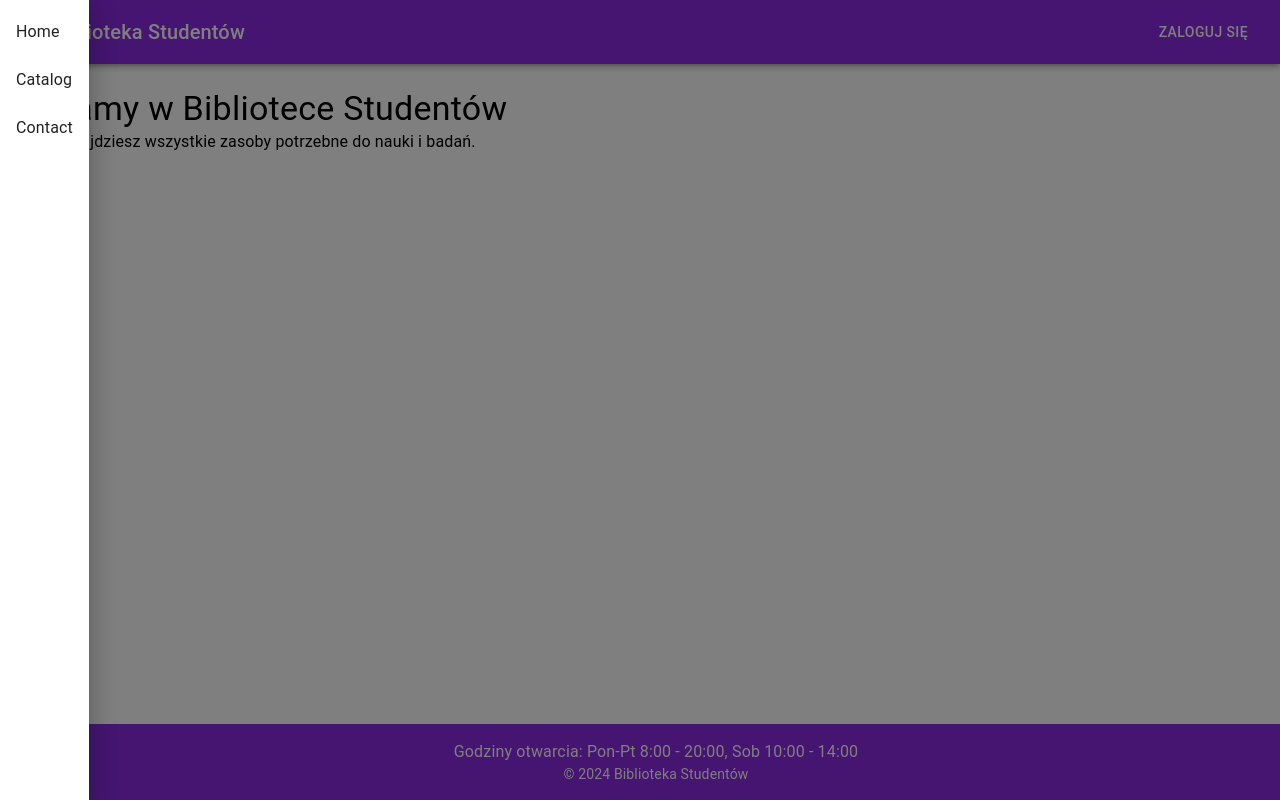
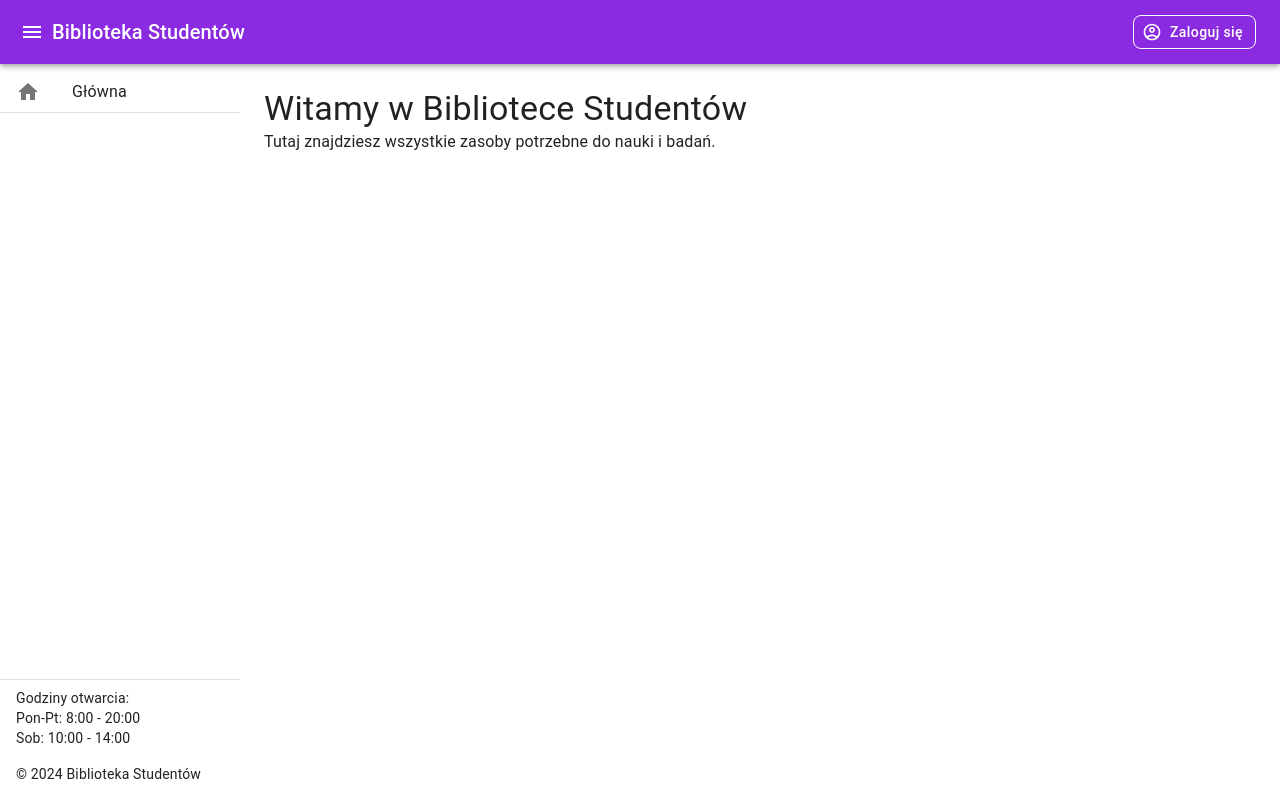
Before and after one commit to flexx01/library-front, a React (Create React App) app: page / in a window 1280 px wide. Both pictures are taken after a click on the button "menu". Built offline with nearby package versions, Linux system fonts and the light colour scheme.

Commit message:
Added visual improvements for header, sidemenu and Home section

```diff
--- a/src/App.css
+++ b/src/App.css
@@ -20,3 +20,11 @@ footer {
   margin-top: auto;
   width: 100%;
 }
+
+.MuiDrawer-paper {
+  background-color: white; /* Change this to your desired background color */
+}
+
+.MuiBackdrop-root {
+  background-color: transparent !important; /* Ensures no dark overlay */
+}
--- a/src/App.js
+++ b/src/App.js
@@ -1,17 +1,43 @@
-import React from "react";
+import React, { useState } from "react";
 import { BrowserRouter as Router, Route, Routes } from "react-router-dom";
+import { Box, CssBaseline } from "@mui/material";
 import Header from "./components/Header";
-import Footer from "./components/Footer";
+import NavigationMenu from "./components/NavigationMenu";
 import Home from "./screens/Home";
 
+const drawerWidth = 240;
+const miniDrawerWidth = 60;
+
 const App = () => {
+  const [drawerOpen, setDrawerOpen] = useState(false);
+
+  const toggleDrawer = () => {
+    setDrawerOpen(!drawerOpen);
+  };
+
   return (
     <Router>
-      <Header />
-      <Routes>
-        <Route path="/" element={<Home />} />
-      </Routes>
-      <Footer />
+      <CssBaseline />
+      <Header toggleDrawer={toggleDrawer} />
+      <Box sx={{ display: "flex", mt: 8 }}>
+        <NavigationMenu open={drawerOpen} toggleDrawer={toggleDrawer} />
+        <Box
+          component="main"
+          sx={{
+            flexGrow: 1,
+            ml: drawerOpen ? `${drawerWidth}px` : `${miniDrawerWidth}px`, // Adjust the margin based on drawer state
+            transition: (theme) =>
+              theme.transitions.create("margin", {
+                easing: theme.transitions.easing.sharp,
+                duration: theme.transitions.duration.leavingScreen,
+              }),
+          }}
+        >
+          <Routes>
+            <Route path="/" element={<Home />} />
+          </Routes>
+        </Box>
+      </Box>
     </Router>
   );
 };
--- a/src/components/Header.js
+++ b/src/components/Header.js
@@ -1,56 +1,44 @@
-import React, { useState } from "react";
-import {
-  AppBar,
-  Toolbar,
-  Typography,
-  Button,
-  IconButton,
-  Drawer,
-  List,
-  ListItem,
-  ListItemText,
-} from "@mui/material";
+import React from "react";
+import { AppBar, Toolbar, Typography, Button, IconButton } from "@mui/material";
 import MenuIcon from "@mui/icons-material/Menu";
+import AccountCircleOutlinedIcon from "@mui/icons-material/AccountCircleOutlined";
 
-const Header = () => {
-  const [drawerOpen, setDrawerOpen] = useState(false);
-
-  const toggleDrawer = (open) => () => {
-    setDrawerOpen(open);
-  };
-
+const Header = ({ toggleDrawer }) => {
   return (
-    <div>
-      <AppBar position="static" sx={{ backgroundColor: "#8A2BE2" }}>
+    <AppBar
+      position="fixed"
+      sx={{
+        backgroundColor: "#8A2BE2",
+        zIndex: (theme) => theme.zIndex.drawer + 1,
+      }}
+    >
       <Toolbar>
         <IconButton
           edge="start"
           color="inherit"
           aria-label="menu"
-            onClick={toggleDrawer(true)}
+          onClick={toggleDrawer}
         >
           <MenuIcon />
         </IconButton>
         <Typography variant="h6" sx={{ flexGrow: 1 }}>
           Biblioteka Studentów
         </Typography>
-          <Button color="inherit">Zaloguj się</Button>
+        <Button
+          color="inherit"
+          startIcon={<AccountCircleOutlinedIcon />}
+          sx={{
+            border: "1px solid white",
+            borderRadius: "8px",
+            padding: "6px 12px",
+            textTransform: "none",
+            lineHeight: "normal",
+          }}
+        >
+          Zaloguj się
+        </Button>
       </Toolbar>
     </AppBar>
-      <Drawer anchor="left" open={drawerOpen} onClose={toggleDrawer(false)}>
-        <List>
-          <ListItem button>
-            <ListItemText primary="Home" />
-          </ListItem>
-          <ListItem button>
-            <ListItemText primary="Catalog" />
-          </ListItem>
-          <ListItem button>
-            <ListItemText primary="Contact" />
-          </ListItem>
-        </List>
-      </Drawer>
-    </div>
   );
 };
 
--- a/src/components/NavigationMenu.js
+++ b/src/components/NavigationMenu.js
@@ -1,21 +1,114 @@
 import React from "react";
-import { Drawer, List, ListItem, ListItemText } from "@mui/material";
+import {
+  Drawer,
+  List,
+  ListItem,
+  ListItemIcon,
+  ListItemText,
+  Divider,
+  Box,
+  Tooltip,
+  Typography,
+} from "@mui/material";
+import HomeIcon from "@mui/icons-material/Home";
+import { styled } from "@mui/material/styles";
+import { Link } from "react-router-dom";
 
-const NavigationMenu = () => {
+const drawerWidth = 240;
+const miniDrawerWidth = 60;
+
+const StyledDrawer = styled(Drawer, {
+  shouldForwardProp: (prop) => prop !== "open",
+})(({ theme, open }) => ({
+  "& .MuiDrawer-paper": {
+    width: open ? drawerWidth : miniDrawerWidth,
+    overflowX: "hidden",
+    top: "64px",
+    transition: theme.transitions.create("width", {
+      easing: theme.transitions.easing.sharp,
+      duration: theme.transitions.duration.enteringScreen,
+    }),
+  },
+  "& .MuiDrawer-paperAnchorDockedLeft": {
+    borderRight: "none",
+  },
+}));
+
+const NavigationMenu = ({ open, toggleDrawer }) => {
+  const drawerContent = (
+    <List
+      sx={{
+        height: "calc(100% - 64px)",
+        display: "flex",
+        flexDirection: "column",
+        justifyContent: "space-between",
+      }}
+    >
+      <div>
+        <ListItem button component={Link} to="/">
+          <ListItemIcon>
+            <HomeIcon />
+          </ListItemIcon>
+          <ListItemText sx={{ m: 0, whiteSpace: "nowrap" }} primary="Główna" />
+        </ListItem>
+        <Divider />
+      </div>
+      <div>
+        <Divider />
+        <ListItem>
+          <ListItemText
+            sx={{ m: 0, whiteSpace: "nowrap" }}
+            primary={
+              <>
+                <Typography variant="body2">Godziny otwarcia:</Typography>
+                <Typography variant="body2">Pon-Pt: 8:00 - 20:00</Typography>
+                <Typography variant="body2">Sob: 10:00 - 14:00</Typography>
+              </>
+            }
+          />
+        </ListItem>
+        <ListItem>
+          <ListItemText
+            sx={{ m: 0, whiteSpace: "nowrap" }}
+            primary={
+              <Typography variant="body2">
+                © 2024 Biblioteka Studentów
+              </Typography>
+            }
+          />
+        </ListItem>
+      </div>
+    </List>
+  );
+
+  const miniDrawerContent = (
+    <List
+      sx={{
+        height: "100%",
+        display: "flex",
+        flexDirection: "column",
+        justifyContent: "space-between",
+      }}
+    >
+      <div>
+        <Tooltip title="Główna" placement="right">
+          <ListItem button component={Link} to="/">
+            <ListItemIcon>
+              <HomeIcon />
+            </ListItemIcon>
+          </ListItem>
+        </Tooltip>
+        <Divider />
+      </div>
+    </List>
+  );
+
   return (
-    <Drawer variant="permanent" sx={{ width: 240, flexShrink: 0 }}>
-      <List>
-        <ListItem button>
-          <ListItemText primary="Home" />
-        </ListItem>
-        <ListItem button>
-          <ListItemText primary="Catalog" />
-        </ListItem>
-        <ListItem button>
-          <ListItemText primary="Contact" />
-        </ListItem>
-      </List>
-    </Drawer>
+    <Box sx={{ display: "flex" }}>
+      <StyledDrawer variant="permanent" open={open}>
+        {open ? drawerContent : miniDrawerContent}
+      </StyledDrawer>
+    </Box>
   );
 };
 
```
Lines whose indentation alone changed are shown as unchanged.
